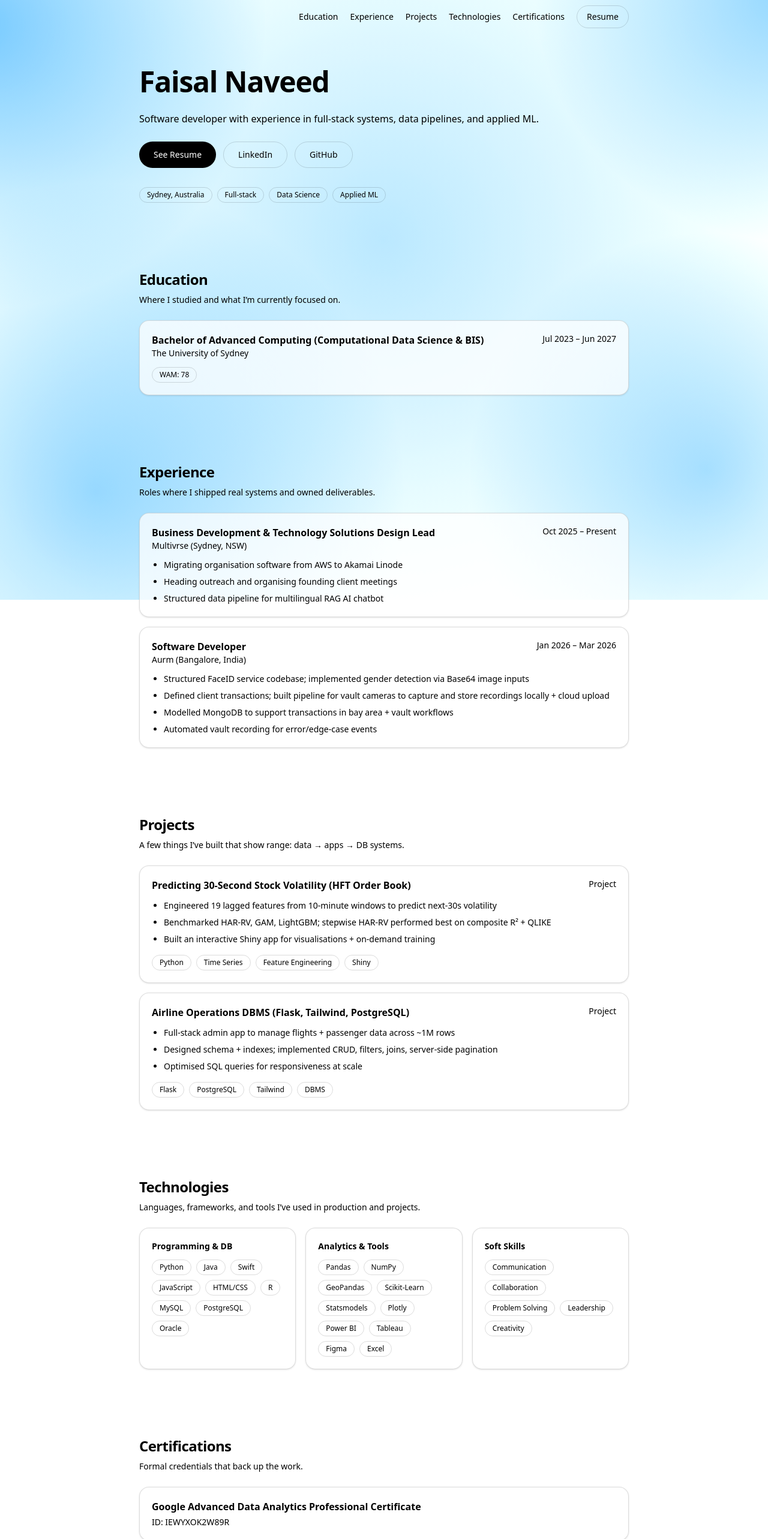
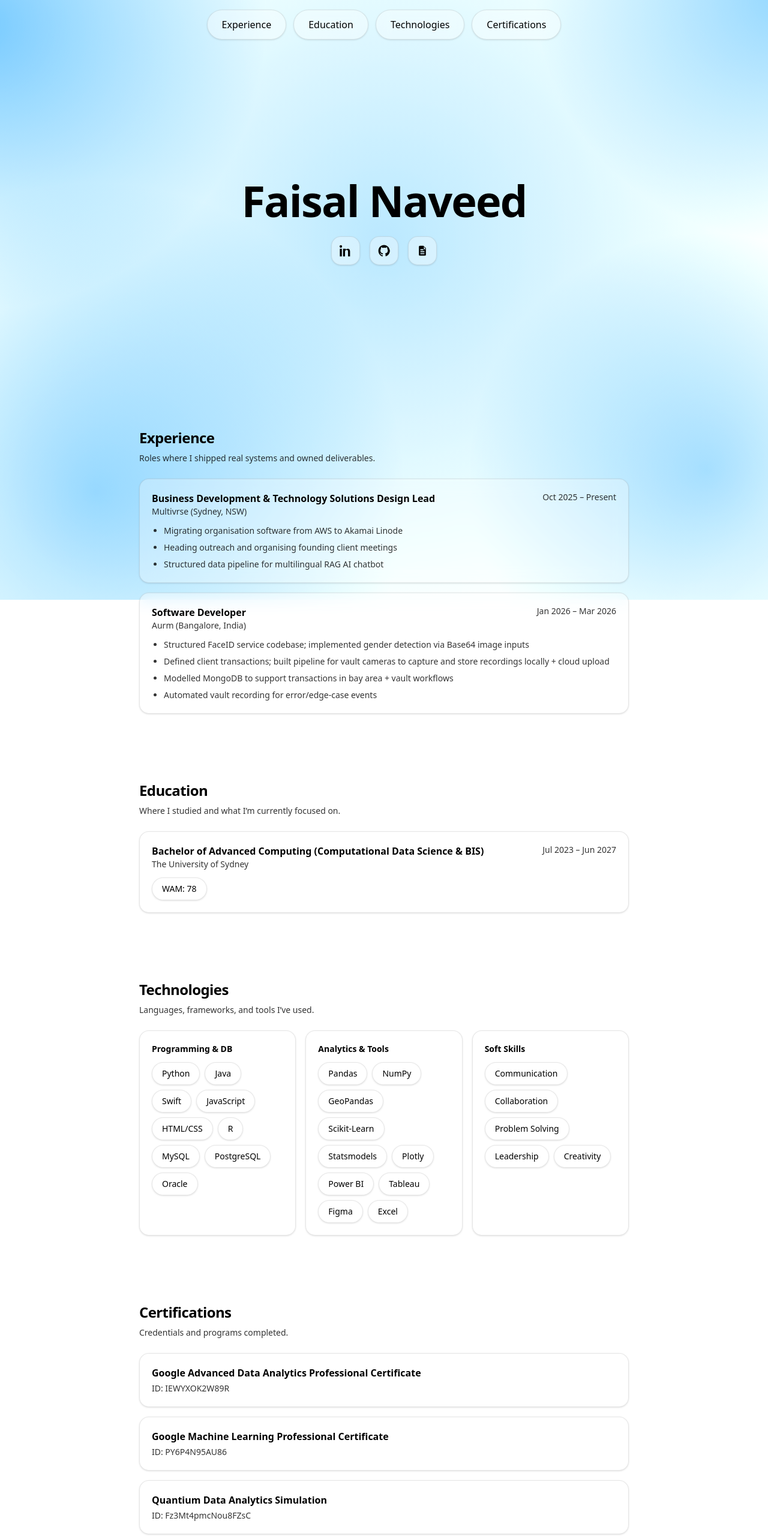
Before and after one commit to faisbyte/portfolio, a Next.js app: page / in a window 1280 px wide. Shown: the top 2566 px of the page at 60% size. Built offline with nearby package versions, Linux system fonts and the light colour scheme.

Commit message:
Liquid Glass

```diff
--- a/app/page.tsx
+++ b/app/page.tsx
@@ -1,19 +1,17 @@
 "use client";
+
 import { useEffect } from "react";
+
 type Link = { label: string; href: string };
 
 const PROFILE = {
-  initials: "FN",
   name: "Faisal Naveed",
-  headline:
-    "Software developer with experience in full-stack systems, data pipelines, and applied ML.",
-  // Fill these in (your CV text had “Email | … | LinkedIn” but not the actual URLs)
-  links: [
-    { label: "Resume", href: "/resume.pdf" },
-    { label: "LinkedIn", href: "https://www.linkedin.com/in/your-handle" },
-    { label: "GitHub", href: "https://github.com/your-handle" },
-  ] as Link[],
-  location: "Sydney, Australia",
+  // update these 2 links
+  links: {
+    linkedin: "https://www.linkedin.com/in/your-handle",
+    github: "https://github.com/your-handle",
+    resume: "/resume.pdf",
+  },
 };
 
 const EDUCATION = [
@@ -49,80 +47,20 @@ const EXPERIENCE = [
   },
 ];
 
-const PROJECTS = [
-  {
-    title: "Predicting 30-Second Stock Volatility (HFT Order Book)",
-    period: "Project",
-    bullets: [
-      "Engineered 19 lagged features from 10-minute windows to predict next-30s volatility",
-      "Benchmarked HAR-RV, GAM, LightGBM; stepwise HAR-RV performed best on composite R² + QLIKE",
-      "Built an interactive Shiny app for visualisations + on-demand training",
-    ],
-    tags: ["Python", "Time Series", "Feature Engineering", "Shiny"],
-    links: [] as Link[], // add GitHub/demo links later
-  },
-  {
-    title: "Airline Operations DBMS (Flask, Tailwind, PostgreSQL)",
-    period: "Project",
-    bullets: [
-      "Full-stack admin app to manage flights + passenger data across ~1M rows",
-      "Designed schema + indexes; implemented CRUD, filters, joins, server-side pagination",
-      "Optimised SQL queries for responsiveness at scale",
-    ],
-    tags: ["Flask", "PostgreSQL", "Tailwind", "DBMS"],
-    links: [] as Link[],
-  },
-];
-
 const CERTIFICATIONS = [
-  {
-    title: "Google Advanced Data Analytics Professional Certificate",
-    meta: "ID: IEWYXOK2W89R",
-  },
-  {
-    title: "Google Machine Learning Professional Certificate",
-    meta: "ID: PY6P4N95AU86",
-  },
+  { title: "Google Advanced Data Analytics Professional Certificate", meta: "ID: IEWYXOK2W89R" },
+  { title: "Google Machine Learning Professional Certificate", meta: "ID: PY6P4N95AU86" },
   { title: "Quantium Data Analytics Simulation", meta: "ID: Fz3Mt4pmcNou8FZsC" },
 ];
 
 const SKILLS = {
-  "Programming & DB": [
-    "Python",
-    "Java",
-    "Swift",
-    "JavaScript",
-    "HTML/CSS",
-    "R",
-    "MySQL",
-    "PostgreSQL",
-    "Oracle",
-  ],
-  "Analytics & Tools": [
-    "Pandas",
-    "NumPy",
-    "GeoPandas",
-    "Scikit-Learn",
-    "Statsmodels",
-    "Plotly",
-    "Power BI",
-    "Tableau",
-    "Figma",
-    "Excel",
-  ],
-  "Soft Skills": [
-    "Communication",
-    "Collaboration",
-    "Problem Solving",
-    "Leadership",
-    "Creativity",
-  ],
+  "Programming & DB": ["Python", "Java", "Swift", "JavaScript", "HTML/CSS", "R", "MySQL", "PostgreSQL", "Oracle"],
+  "Analytics & Tools": ["Pandas", "NumPy", "GeoPandas", "Scikit-Learn", "Statsmodels", "Plotly", "Power BI", "Tableau", "Figma", "Excel"],
+  "Soft Skills": ["Communication", "Collaboration", "Problem Solving", "Leadership", "Creativity"],
 };
 
 function Container({ children }: { children: React.ReactNode }) {
-  return (
-    <div className="mx-auto w-full max-w-4xl px-6 sm:px-10">{children}</div>
-  );
+  return <div className="mx-auto w-full max-w-4xl px-6 sm:px-10">{children}</div>;
 }
 
 function Section({
@@ -140,9 +78,7 @@ function Section({
     <section id={id} className="py-14">
       <div className="mb-6">
         <h2 className="text-2xl font-semibold tracking-tight">{title}</h2>
-        {subtitle ? (
-          <p className="mt-2 text-sm text-[var(--muted)]">{subtitle}</p>
-        ) : null}
+        {subtitle ? <p className="mt-2 text-sm text-black/80">{subtitle}</p> : null}
       </div>
       {children}
     </section>
@@ -151,7 +87,7 @@ function Section({
 
 function Card({ children }: { children: React.ReactNode }) {
   return (
-    <div className="rounded-2xl border border-[var(--border)] bg-[var(--card)] p-5 shadow-sm">
+    <div className="rounded-2xl border border-black/10 bg-white/28 backdrop-blur-md p-5 shadow-sm">
       {children}
     </div>
   );
@@ -159,27 +95,60 @@ function Card({ children }: { children: React.ReactNode }) {
 
 function Pill({ children }: { children: React.ReactNode }) {
   return (
-    <span className="inline-flex items-center rounded-full border border-[var(--border)] px-3 py-1 text-xs text-[var(--muted)]">
+    <span
+      className="
+        inline-flex items-center
+        rounded-full px-4 py-2
+        text-sm font-medium
+        border border-black/10
+        bg-white/35 backdrop-blur-md shadow-sm
+        text-black
+        transition-colors
+        hover:bg-black hover:text-white
+      "
+    >
       {children}
     </span>
   );
 }
 
+function IconLinkedIn() {
+  return (
+    <svg viewBox="0 0 24 24" className="h-5 w-5" fill="currentColor" aria-hidden="true">
+      <path d="M4.98 3.5C4.98 4.88 3.87 6 2.5 6S0 4.88 0 3.5 1.12 1 2.5 1 4.98 2.12 4.98 3.5ZM.5 23.5h4V7.98h-4V23.5ZM8.5 7.98h3.83v2.12h.05c.53-1.01 1.82-2.12 3.75-2.12 4.01 0 4.75 2.64 4.75 6.08v9.44h-4v-8.37c0-2-.04-4.57-2.79-4.57-2.79 0-3.22 2.18-3.22 4.43v8.51h-4V7.98Z" />
+    </svg>
+  );
+}
+
+function IconGitHub() {
+  return (
+    <svg viewBox="0 0 24 24" className="h-5 w-5" fill="currentColor" aria-hidden="true">
+      <path d="M12 .5C5.73.5.75 5.74.75 12.22c0 5.18 3.31 9.57 7.9 11.12.58.11.79-.26.79-.57v-2.05c-3.22.71-3.9-1.6-3.9-1.6-.52-1.37-1.27-1.74-1.27-1.74-1.04-.73.08-.71.08-.71 1.15.08 1.76 1.2 1.76 1.2 1.02 1.78 2.67 1.26 3.32.96.1-.76.4-1.26.72-1.55-2.57-.3-5.28-1.32-5.28-5.87 0-1.3.45-2.36 1.18-3.19-.12-.3-.51-1.52.11-3.18 0 0 .97-.32 3.18 1.22a10.7 10.7 0 0 1 2.9-.4c.98 0 1.97.14 2.9.4 2.2-1.54 3.17-1.22 3.17-1.22.63 1.66.24 2.88.12 3.18.73.83 1.17 1.89 1.17 3.19 0 4.56-2.72 5.56-5.31 5.86.41.37.78 1.08.78 2.17v3.22c0 .31.21.68.8.57 4.58-1.55 7.89-5.94 7.89-11.12C23.25 5.74 18.27.5 12 .5Z" />
+    </svg>
+  );
+}
+
+function IconPaper() {
+  return (
+    <svg viewBox="0 0 24 24" className="h-5 w-5" fill="currentColor" aria-hidden="true">
+      <path d="M14 2H7a2 2 0 0 0-2 2v16a2 2 0 0 0 2 2h10a2 2 0 0 0 2-2V7l-5-5Zm1 7V3.5L18.5 9H15ZM8 13h8v2H8v-2Zm0 4h8v2H8v-2Zm0-8h6v2H8V9Z" />
+    </svg>
+  );
+}
+
 export default function Home() {
+  // keep the “tie dye flows as you scroll” effect
   useEffect(() => {
     const root = document.documentElement;
     let ticking = false;
 
     const setVars = () => {
-      // keep motion bounded so it doesn't drift forever
       const t = (window.scrollY || 0) % 1600;
-
       root.style.setProperty("--s1", `${t * 0.18}px`);
       root.style.setProperty("--s2", `${t * -0.10}px`);
       root.style.setProperty("--s3", `${t * 0.06}px`);
       root.style.setProperty("--s4", `${t * -0.04}px`);
       root.style.setProperty("--s5", `${t * 0.12}px`);
-
       ticking = false;
     };
 
@@ -195,117 +164,76 @@ export default function Home() {
     return () => window.removeEventListener("scroll", onScroll);
   }, []);
 
-
   const nav = [
+    { label: "Experience", href: "#experience" },
     { label: "Education", href: "#education" },
-    { label: "Experience", href: "#experience" },
-    { label: "Projects", href: "#projects" },
     { label: "Technologies", href: "#technologies" },
     { label: "Certifications", href: "#certifications" },
   ];
 
+  const navBtn =
+    "rounded-full px-6 py-3 text-base font-medium border border-black/10 bg-white/35 backdrop-blur-md shadow-sm text-black transition-colors hover:bg-black hover:text-white";
+  const iconBtn =
+    "grid h-12 w-12 place-items-center rounded-2xl border border-black/10 bg-white/35 backdrop-blur-md shadow-sm text-black transition-colors hover:bg-black hover:text-white";
+
   return (
     <div className="min-h-screen">
-      {/* Sticky header */}
-      <div className="sticky top-0 z-50 bg-transparent">
+      {/* Centered “liquid glass” nav */}
+      <div className="sticky top-0 z-50">
         <Container>
-          <div className="flex h-14 items-center justify-between">
-            <a href="#" className="flex items-center gap-3">
-            </a>
-
-            <nav className="hidden items-center gap-5 sm:flex">
+          <div className="flex items-center justify-center py-4">
+            <nav className="flex flex-wrap items-center justify-center gap-3">
               {nav.map((item) => (
-                <a
-                  key={item.href}
-                  href={item.href}
-                  className="text-sm text-[var(--muted)] hover:text-[var(--foreground)]"
-                >
+                <a key={item.href} href={item.href} className={navBtn}>
                   {item.label}
                 </a>
               ))}
-              <a
-                href="/resume.pdf"
-                target="_blank"
-                rel="noopener noreferrer"
-                className="rounded-full border border-[var(--border)] px-4 py-2 text-sm hover:bg-black/5 dark:hover:bg-white/10"
-              >
-                Resume
-              </a>
             </nav>
           </div>
         </Container>
       </div>
 
-      {/* Hero */}
+      {/* Clean hero (less content on load) */}
       <Container>
-        <div className="py-14">
-          <div className="flex flex-col gap-6">
-            <h1 className="text-4xl font-semibold tracking-tight sm:text-5xl">
+        <div className="min-h-[72vh] flex flex-col items-center justify-center text-center gap-6">
+          <h1 className="text-6xl font-semibold tracking-tight sm:text-7xl">
             {PROFILE.name}
           </h1>
-            <p className="max-w-2xl text-base leading-7 text-[var(--muted)]">
-              {PROFILE.headline}
-            </p>
 
-            <div className="flex flex-wrap gap-3">
+          <div className="flex items-center justify-center gap-4">
             <a
-                href="/resume.pdf"
+              href={PROFILE.links.linkedin}
               target="_blank"
               rel="noopener noreferrer"
-                className="inline-flex h-11 items-center justify-center rounded-full bg-[var(--foreground)] px-6 text-sm font-medium text-[var(--background)] hover:opacity-90"
+              aria-label="LinkedIn"
+              className={iconBtn}
             >
-                See Resume
+              <IconLinkedIn />
             </a>
-              {PROFILE.links
-                .filter((l) => l.label !== "Resume")
-                .map((l) => (
             <a
-                    key={l.href}
-                    href={l.href}
+              href={PROFILE.links.github}
               target="_blank"
               rel="noopener noreferrer"
-                    className="inline-flex h-11 items-center justify-center rounded-full border border-[var(--border)] px-6 text-sm font-medium hover:bg-black/5 dark:hover:bg-white/10"
+              aria-label="GitHub"
+              className={iconBtn}
             >
-                    {l.label}
+              <IconGitHub />
             </a>
-                ))}
-            </div>
-
-            <div className="flex flex-wrap gap-2 pt-2">
-              <Pill>{PROFILE.location}</Pill>
-              <Pill>Full-stack</Pill>
-              <Pill>Data Science</Pill>
-              <Pill>Applied ML</Pill>
-            </div>
+            <a
+              href={PROFILE.links.resume}
+              target="_blank"
+              rel="noopener noreferrer"
+              aria-label="Resume"
+              className={iconBtn}
+            >
+              <IconPaper />
+            </a>
           </div>
         </div>
       </Container>
 
-      {/* Sections */}
+      {/* Reordered sections */}
       <Container>
-        <Section
-          id="education"
-          title="Education"
-          subtitle="Where I studied and what I’m currently focused on."
-        >
-          <div className="grid gap-4">
-            {EDUCATION.map((e) => (
-              <Card key={e.title}>
-                <div className="flex flex-col gap-2 sm:flex-row sm:items-start sm:justify-between">
-                  <div>
-                    <div className="text-base font-semibold">{e.title}</div>
-                    <div className="text-sm text-[var(--muted)]">{e.org}</div>
-                  </div>
-                  <div className="text-sm text-[var(--muted)]">{e.period}</div>
-                </div>
-                <div className="mt-3">
-                  <Pill>{e.highlight}</Pill>
-                </div>
-              </Card>
-            ))}
-          </div>
-        </Section>
-
         <Section
           id="experience"
           title="Experience"
@@ -317,11 +245,11 @@ export default function Home() {
                 <div className="flex flex-col gap-2 sm:flex-row sm:items-start sm:justify-between">
                   <div>
                     <div className="text-base font-semibold">{x.title}</div>
-                    <div className="text-sm text-[var(--muted)]">{x.org}</div>
+                    <div className="text-sm text-black/80">{x.org}</div>
                   </div>
-                  <div className="text-sm text-[var(--muted)]">{x.period}</div>
+                  <div className="text-sm text-black/80">{x.period}</div>
                 </div>
-                <ul className="mt-3 list-disc space-y-2 pl-5 text-sm text-[var(--muted)]">
+                <ul className="mt-3 list-disc space-y-2 pl-5 text-sm text-black/80">
                   {x.bullets.map((b) => (
                     <li key={b}>{b}</li>
                   ))}
@@ -332,44 +260,25 @@ export default function Home() {
         </Section>
 
         <Section
-          id="projects"
-          title="Projects"
-          subtitle="A few things I’ve built that show range: data → apps → DB systems."
+          id="education"
+          title="Education"
+          subtitle="Where I studied and what I’m currently focused on."
         >
           <div className="grid gap-4">
-            {PROJECTS.map((p) => (
-              <Card key={p.title}>
-                <div className="flex flex-col gap-2 sm:flex-row sm:items-start sm:justify-between">
-                  <div className="text-base font-semibold">{p.title}</div>
-                  <div className="text-sm text-[var(--muted)]">{p.period}</div>
+            {EDUCATION.map((e) => (
+              <Card key={e.title}>
+                <div className="flex
+                  flex-col gap-2 sm:flex-row sm:items-start sm:justify-between"
+                >
+                  <div>
+                    <div className="text-base font-semibold">{e.title}</div>
+                    <div className="text-sm text-black/80">{e.org}</div>
                   </div>
-                <ul className="mt-3 list-disc space-y-2 pl-5 text-sm text-[var(--muted)]">
-                  {p.bullets.map((b) => (
-                    <li key={b}>{b}</li>
-                  ))}
-                </ul>
-
-                <div className="mt-4 flex flex-wrap gap-2">
-                  {p.tags.map((t) => (
-                    <Pill key={t}>{t}</Pill>
-                  ))}
+                  <div className="text-sm text-black/80">{e.period}</div>
                 </div>
-
-                {p.links.length ? (
-                  <div className="mt-4 flex flex-wrap gap-3">
-                    {p.links.map((l) => (
-                      <a
-                        key={l.href}
-                        href={l.href}
-                        target="_blank"
-                        rel="noopener noreferrer"
-                        className="text-sm font-medium hover:underline"
-                      >
-                        {l.label} →
-                      </a>
-                    ))}
+                <div className="mt-3">
+                  <Pill>{e.highlight}</Pill>
                 </div>
-                ) : null}
               </Card>
             ))}
           </div>
@@ -378,7 +287,7 @@ export default function Home() {
         <Section
           id="technologies"
           title="Technologies"
-          subtitle="Languages, frameworks, and tools I’ve used in production and projects."
+          subtitle="Languages, frameworks, and tools I’ve used."
         >
           <div className="grid gap-4 sm:grid-cols-3">
             {Object.entries(SKILLS).map(([k, items]) => (
@@ -397,20 +306,20 @@ export default function Home() {
         <Section
           id="certifications"
           title="Certifications"
-          subtitle="Formal credentials that back up the work."
+          subtitle="Credentials and programs completed."
         >
           <div className="grid gap-4">
             {CERTIFICATIONS.map((c) => (
               <Card key={c.title}>
                 <div className="text-base font-semibold">{c.title}</div>
-                <div className="mt-1 text-sm text-[var(--muted)]">{c.meta}</div>
+                <div className="mt-1 text-sm text-black/80">{c.meta}</div>
               </Card>
             ))}
           </div>
         </Section>
 
-        <footer className="py-12 text-center text-sm text-[var(--muted)]">
-          © {new Date().getFullYear()} {PROFILE.name}. Built with Next.js + Tailwind.
+        <footer className="py-12 text-center text-sm text-black/70">
+          © {new Date().getFullYear()} {PROFILE.name}
         </footer>
       </Container>
     </div>
```
Lines whose indentation alone changed are shown as unchanged.
